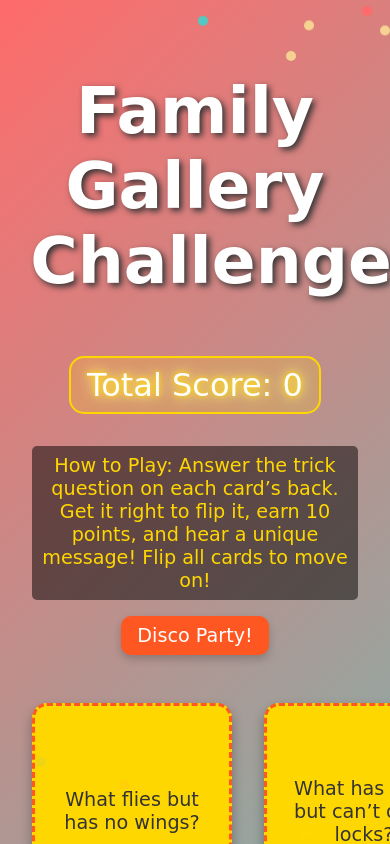
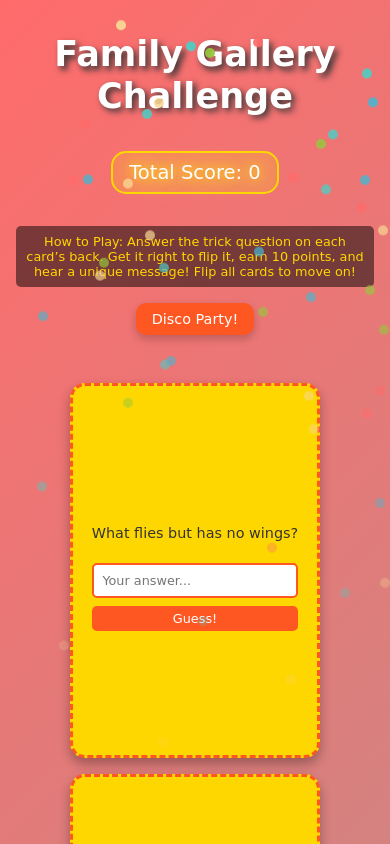
Before and after one commit to 4545bk/ourgallery, a Next.js app: page /gallery in a window 390 px wide. Shown: the top 844 px of the page. Built offline with nearby package versions, Linux system fonts and the light colour scheme.

Commit message:
responsiveness

```diff
--- a/app/gallery/MemoryCard.module.css
+++ b/app/gallery/MemoryCard.module.css
@@ -1,14 +1,35 @@
-/* Previous animations unchanged, adding only the new style */
-@keyframes bounceIn { 0% { transform: scale(0.1); opacity: 0; } 60% { transform: scale(1.2); opacity: 1; } 100% { transform: scale(1); } }
-@keyframes flip { 0% { transform: rotateY(0deg); } 50% { transform: rotateY(180deg) scale(1.1); } 100% { transform: rotateY(180deg); } }
-@keyframes shake { 0% { transform: translateX(0); } 25% { transform: translateX(-10px) rotate(-5deg); } 50% { transform: translateX(10px) rotate(5deg); } 75% { transform: translateX(-10px) rotate(-5deg); } 100% { transform: translateX(0); } }
-@keyframes bounce { 0%, 100% { transform: translateY(0); } 50% { transform: translateY(-10px); } }
-@keyframes spin { 0% { transform: rotate(0deg); } 100% { transform: rotate(360deg); } }
+/* Keep existing animations unchanged */
+@keyframes bounceIn {
+  0% { transform: scale(0.1); opacity: 0; }
+  60% { transform: scale(1.2); opacity: 1; }
+  100% { transform: scale(1); }
+}
+@keyframes flip {
+  0% { transform: rotateY(0deg); }
+  50% { transform: rotateY(180deg) scale(1.1); }
+  100% { transform: rotateY(180deg); }
+}
+@keyframes shake {
+  0% { transform: translateX(0); }
+  25% { transform: translateX(-10px) rotate(-5deg); }
+  50% { transform: translateX(10px) rotate(5deg); }
+  75% { transform: translateX(-10px) rotate(-5deg); }
+  100% { transform: translateX(0); }
+}
+@keyframes bounce {
+  0%, 100% { transform: translateY(0); }
+  50% { transform: translateY(-10px); }
+}
+@keyframes spin {
+  0% { transform: rotate(0deg); }
+  100% { transform: rotate(360deg); }
+}
 
 .card {
   perspective: 1000px;
-  width: 200px;
-  height: 300px;
+  width: 100%; /* Fits grid cell */
+  max-width: 250px; /* Caps card width */
+  aspect-ratio: 2 / 3; /* Maintains proportion */
   cursor: pointer;
   animation: bounceIn 0.5s ease-out;
   transition: transform 0.3s ease;
@@ -50,11 +71,11 @@
   align-items: center;
   justify-content: center;
   background: #fff;
-  overflow: hidden; /* Ensure no overflow during flip */
+  overflow: hidden;
 }
 
 .cardBack {
-  background: #ffd700; /* Yellow card background */
+  background: #ffd700;
   color: #333;
   transform: rotateY(180deg);
   display: flex;
@@ -62,34 +83,33 @@
   align-items: center;
   justify-content: center;
   padding: 1rem;
-  font-size: 1.2rem;
+  font-size: clamp(0.9rem, 2.5vw, 1.2rem);
   font-family: "Comic Sans MS", cursive;
   text-align: center;
   border: 3px dashed #ff5722;
-  overflow: hidden; /* Ensure no overflow during flip */
+  overflow: hidden;
 }
 
 .photo {
   width: 100%;
-  height: 100%; /* Changed to fill the entire card */
-  object-fit: cover; /* Ensures the image covers the card without distortion */
-  border-bottom: none; /* Removed border to avoid cutting off image */
+  height: 100%;
+  object-fit: cover;
+  border-bottom: none;
 }
 
 .name {
   position: absolute;
-  bottom: 10px; /* Position name at the bottom of the card */
+  bottom: 10px;
   margin: 0;
   color: #ff5722;
-  font-size: 1.5rem;
+  font-size: clamp(1rem, 3vw, 1.5rem);
   font-family: "Comic Sans MS", cursive;
   text-shadow: 2px 2px 4px rgba(0, 0, 0, 0.2);
-  background: rgba(255, 255, 255, 0.7); /* Optional: Add a semi-transparent background to name for readability */
+  background: rgba(255, 255, 255, 0.7);
   padding: 0.2rem 0.5rem;
   border-radius: 5px;
 }
 
-/* Rest of the styles remain unchanged */
 .shake {
   animation: shake 0.5s ease;
 }
@@ -103,11 +123,12 @@
   flex-direction: column;
   align-items: center;
   gap: 0.5rem;
+  width: 100%;
 }
 
 .answerInput {
   padding: 0.5rem;
-  font-size: 1rem;
+  font-size: clamp(0.8rem, 2vw, 1rem);
   border: 2px solid #ff5722;
   border-radius: 5px;
   font-family: "Comic Sans MS", cursive;
@@ -116,7 +137,7 @@
 
 .submitButton {
   padding: 0.3rem 0.8rem;
-  font-size: 1rem;
+  font-size: clamp(0.8rem, 2vw, 1rem);
   background: #ff5722;
   color: #fff;
   border: none;
@@ -129,12 +150,30 @@
   background: #e64a19;
 }
 
-.victory {
-  animation: victoryDance 1.5s infinite;
+/* Media Queries */
+@media (max-width: 600px) {
+  .card {
+    aspect-ratio: 3 / 4;
+  }
+
+  .cardBack {
+    padding: 0.5rem;
+  }
+
+  .answerInput,
+  .submitButton {
+    width: 90%;
+  }
 }
 
-/* Added: Highlight the next card */
-.nextCard {
-  border: 3px solid #ffd700; /* Yellow glow */
-  box-shadow: 0 0 10px #ffd700, 0 0 20px #ffd700; /* Glowing effect */
+@media (max-width: 400px) {
+  .card {
+    aspect-ratio: 1 / 1.5;
+  }
 }
+
+@media (min-width: 1400px) {
+  .card {
+    max-width: 250px; /* Reinforce max-width on large screens */
+  }
+}
--- a/app/gallery/page.js
+++ b/app/gallery/page.js
@@ -59,7 +59,7 @@ export default function Gallery() {
     {
       name: "Ever since i was a kid😢",
       photo: "/images/foto (5).jpg",
-      question: "What do you call someone who is famous for great achievements and remembered for generations?starts with L",
+      question: "What do you call someone who is famous for great achievements and remembered for generations?starts L",
       answer: "Legend",
       audio: "/sounds/eversince.mp3",
       index: 5,
@@ -337,13 +337,14 @@ export default function Gallery() {
       console.log("Wrong answer, no flip or sound");
     }
   };
-
   return (
     <div
       style={{
-        padding: "2rem",
+        padding: "1rem",
         textAlign: "center",
-        background: disco ? "linear-gradient(45deg, #ff00ff, #00ffff, #ffff00, #ff00ff)" : "linear-gradient(135deg, #ff6b6b, #4ecdc4, #45b7d1)",
+        background: disco
+          ? "linear-gradient(45deg, #ff00ff, #00ffff, #ffff00, #ff00ff)"
+          : "linear-gradient(135deg, #ff6b6b, #4ecdc4, #45b7d1)",
         minHeight: "100vh",
         overflow: "hidden",
         transition: "background 0.5s ease",
@@ -352,7 +353,7 @@ export default function Gallery() {
     >
       <h1
         style={{
-          fontSize: "4rem",
+          fontSize: "clamp(2rem, 8vw, 4rem)",
           color: "#fff",
           fontFamily: "'Comic Sans MS', cursive",
           textShadow: "3px 3px 6px #333",
@@ -364,7 +365,7 @@ export default function Gallery() {
       <div
         style={{
           margin: "1rem 0",
-          fontSize: "2rem",
+          fontSize: "clamp(1.2rem, 5vw, 2rem)",
           color: "#fff",
           fontFamily: "'Comic Sans MS', cursive",
           background: "rgba(255, 215, 0, 0.2)",
@@ -379,7 +380,7 @@ export default function Gallery() {
       </div>
       <p
         style={{
-          fontSize: "1.2rem",
+          fontSize: "clamp(0.8rem, 3vw, 1.2rem)",
           color: "#ffd700",
           margin: "1rem 0",
           fontFamily: "'Comic Sans MS', cursive",
@@ -394,7 +395,7 @@ export default function Gallery() {
         onClick={() => setDisco(!disco)}
         style={{
           padding: "0.5rem 1rem",
-          fontSize: "1.2rem",
+          fontSize: "clamp(0.9rem, 3vw, 1.2rem)",
           fontFamily: "'Comic Sans MS', cursive",
           background: "#ff5722",
           color: "#fff",
@@ -412,7 +413,7 @@ export default function Gallery() {
           <button
             style={{
               padding: "0.5rem 1rem",
-              fontSize: "1.2rem",
+              fontSize: "clamp(0.9rem, 3vw, 1.2rem)",
               fontFamily: "'Comic Sans MS', cursive",
               background: "#4ecdc4",
               color: "#fff",
@@ -427,7 +428,17 @@ export default function Gallery() {
           </button>
         </Link>
       )}
-      <div style={{ display: "grid", gridTemplateColumns: "repeat(3, 1fr)", gap: "2rem", maxWidth: "1200px", margin: "2rem auto" }}>
+      <div
+        style={{
+          display: "grid",
+          gridTemplateColumns: "repeat(auto-fit, minmax(150px, 250px))", // Adjusted minmax for better control
+          gap: "1rem",
+          padding: "0 1rem",
+          maxWidth: "1400px", // Caps container width on large screens
+          margin: "2rem auto", // Centers the grid
+          justifyContent: "center", // Ensures cards are centered within the grid
+        }}
+      >
         {cards.map((member) => (
           <MemoryCard key={member.index} member={member} onAnswer={handleAnswer} />
         ))}
```
